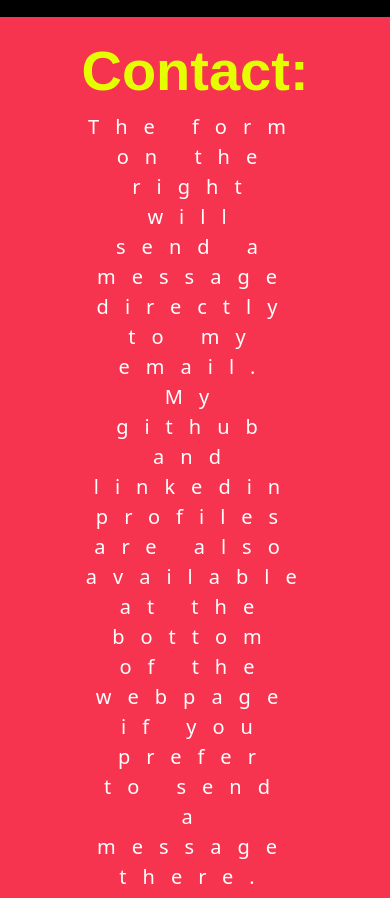
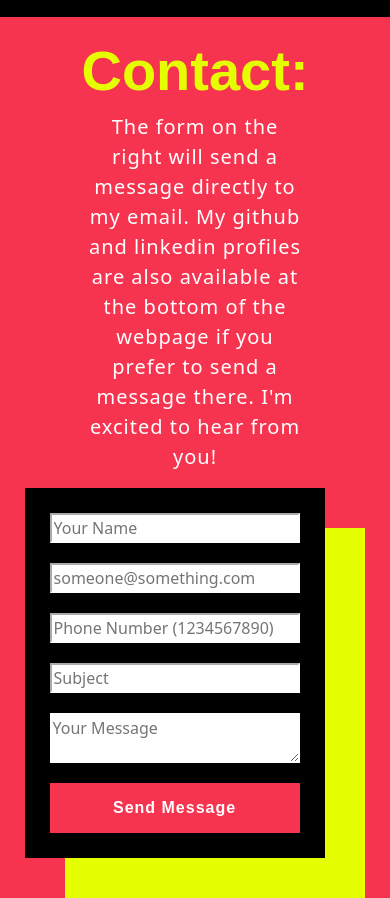
Before and after one commit to ccmalcom/ccmalcom.github.io, a plain HTML site: page index.html in a window 390 px wide. Shown: the part 4774-5672 px from the top of the page. Drawn offline with nearby package versions, Linux system fonts and the light colour scheme; a web font is replaced by a local one.

Commit message:
fixed text styling issue on mobile view

```diff
--- a/style.css
+++ b/style.css
@@ -332,7 +332,7 @@
 		margin-right: auto;
 		font-weight: 500;
 		font-size: 20px;
-		letter-spacing: .8em;
+		letter-spacing: 1px;
 	}
 	#leftRightForm{
 		display: flex;
@@ -354,6 +354,7 @@
 #contactHeadings p{
 	width: 80%;
 	color: white;
+	letter-spacing: 1px;
 }
 #leftRightForm{
 	display: flex;
```
